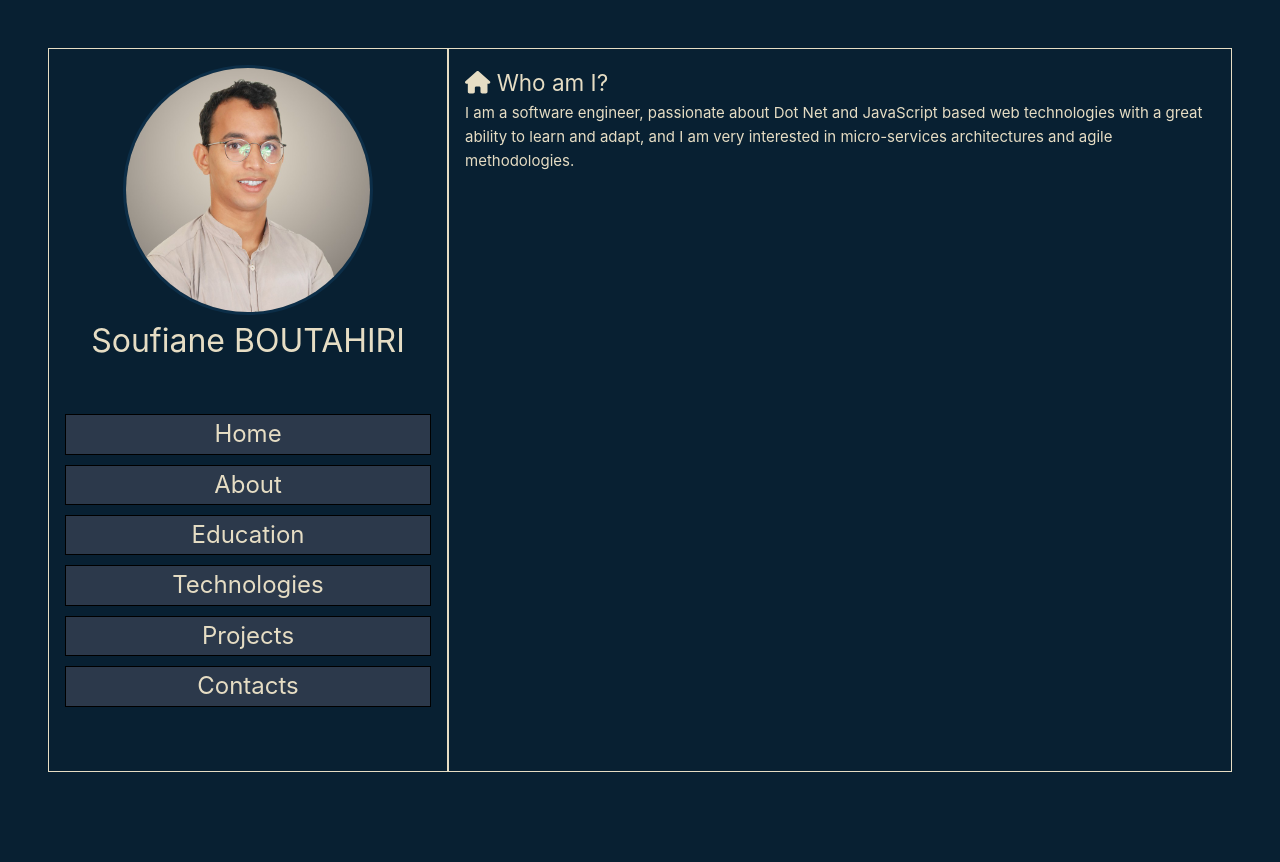
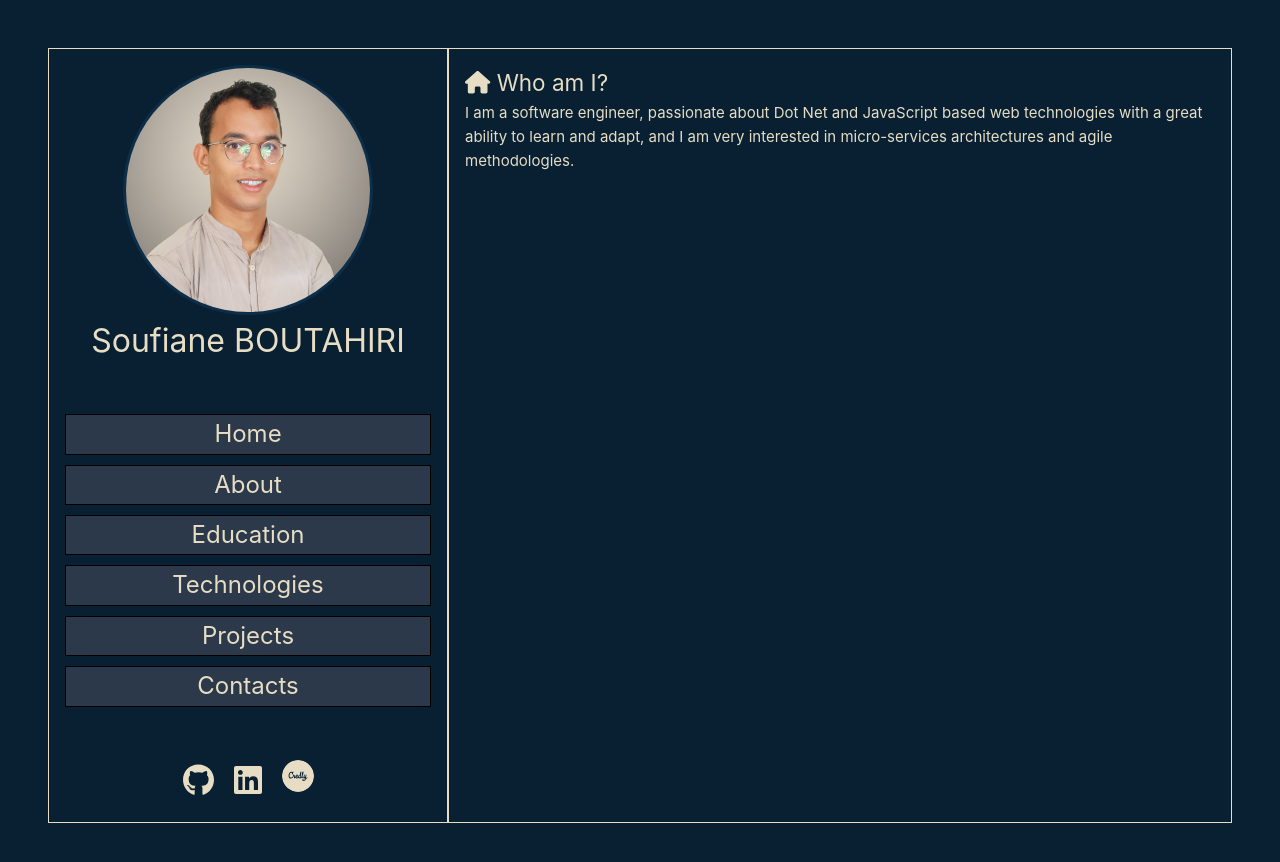
Before and after one commit to soufianebt/portfolio, a Vue app: page / in a window 1280 px wide. Shown: the top 862 px of the page. Before the commit the page ends 820 px from the top, so only its background shows below. Built offline with nearby package versions, Linux system fonts and the light colour scheme.

Commit message:
Update icons

```diff
--- a/src/App.vue
+++ b/src/App.vue
@@ -1,5 +1,6 @@
 <script setup>
 import {RouterLink, RouterView} from 'vue-router'
+import SocialMedia from "@/components/SocialMedia.vue";
 </script>
 
 <template>
@@ -18,6 +19,7 @@ import {RouterLink, RouterView} from 'vue-router'
                     <RouterLink to="/projects">Projects</RouterLink>
                     <RouterLink to="/contacts">Contacts</RouterLink>
                 </nav>
+                <SocialMedia/>
             </section>
         </div>
         <div class="container">
--- a/src/assets/scss/main.scss
+++ b/src/assets/scss/main.scss
@@ -5,7 +5,7 @@
 @import 'technologies';
 @import 'projects';
 @import 'contacts';
-
+@import "socialmedias";
 
 body {
   background-color: $background-color;
--- /dev/null
+++ b/src/assets/scss/socialmedias.scss
@@ -0,0 +1,17 @@
+@import "base";
+
+.social-media {
+  display: flex;
+  justify-content: center;
+  align-items: center;
+  & a {
+    margin: 0 10px;
+    font-size: 2rem;
+    color: $header-color;
+
+    & img{
+      color: $header-color;
+      height: 2rem;
+    }
+  }
+}
--- /dev/null
+++ b/src/components/SocialMedia.vue
@@ -0,0 +1,28 @@
+<template>
+    <div class="social-media">
+        <a href="https://github.com/soufianebt" target="_blank">
+            <font-awesome-icon :icon="['fab', 'github']" />
+        </a>
+        <a href="https://www.linkedin.com/in/soufianeboutahiri/" target="_blank">
+            <font-awesome-icon :icon="['fab', 'linkedin']" />
+        </a>
+        <a href="https://www.credly.com/users/soufiane-boutahiri/badges" target="_blank">
+            <img src="credly.svg"/>
+        </a>
+
+    </div>
+</template>
+
+<script>
+import {FontAwesomeIcon} from "@fortawesome/vue-fontawesome";
+export default {
+    components: {
+        FontAwesomeIcon
+    },
+    name: "SocialMedia"
+}
+</script>
+
+<style>
+
+</style>
--- a/src/main.js
+++ b/src/main.js
@@ -6,8 +6,9 @@ import "./assets/scss/main.scss"
 import { FontAwesomeIcon } from '@fortawesome/vue-fontawesome'
 import {library} from "@fortawesome/fontawesome-svg-core";
 import {fas} from "@fortawesome/free-solid-svg-icons";
+import {fab} from "@fortawesome/free-brands-svg-icons";
 
-library.add(fas)
+library.add(fas, fab)
 
 const app = createApp(App)
 
```
Also changed, not shown: public/credly.svg (added), src/api/CV.js (line endings or trailing spaces).
